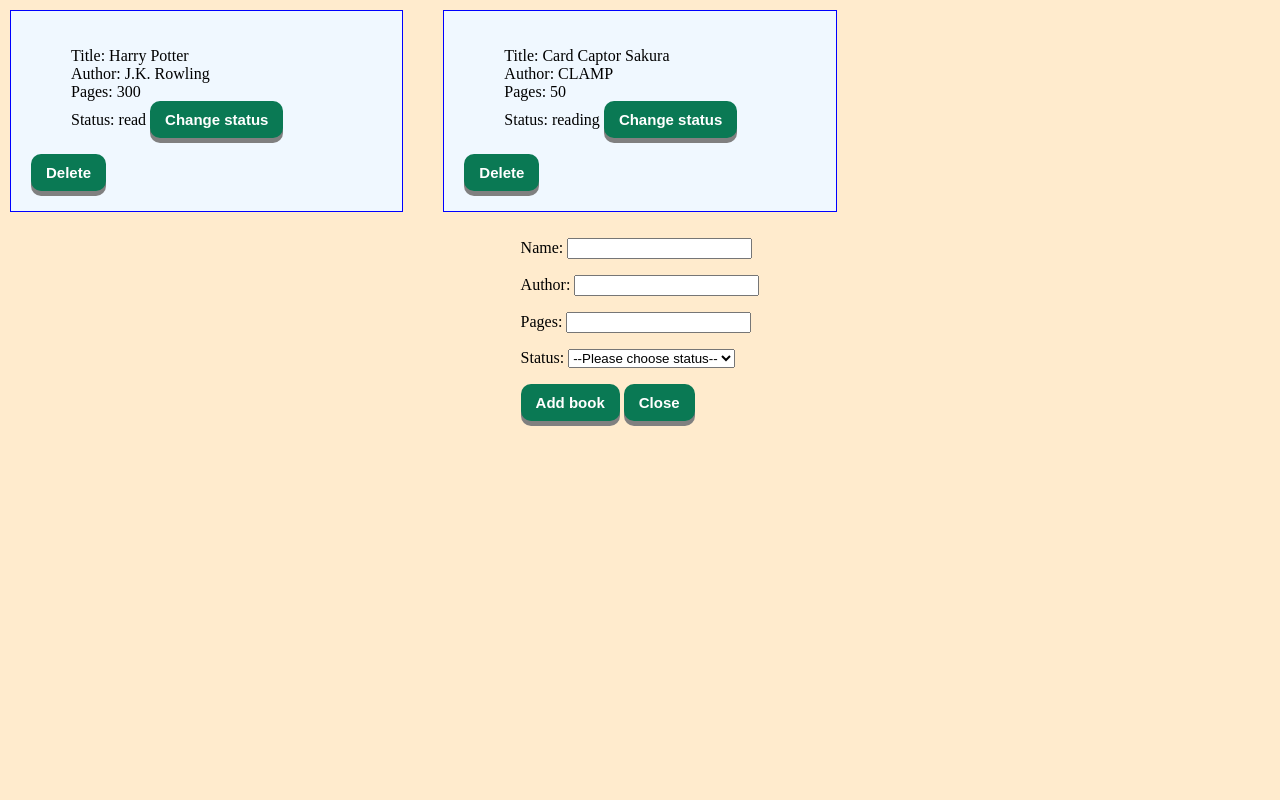
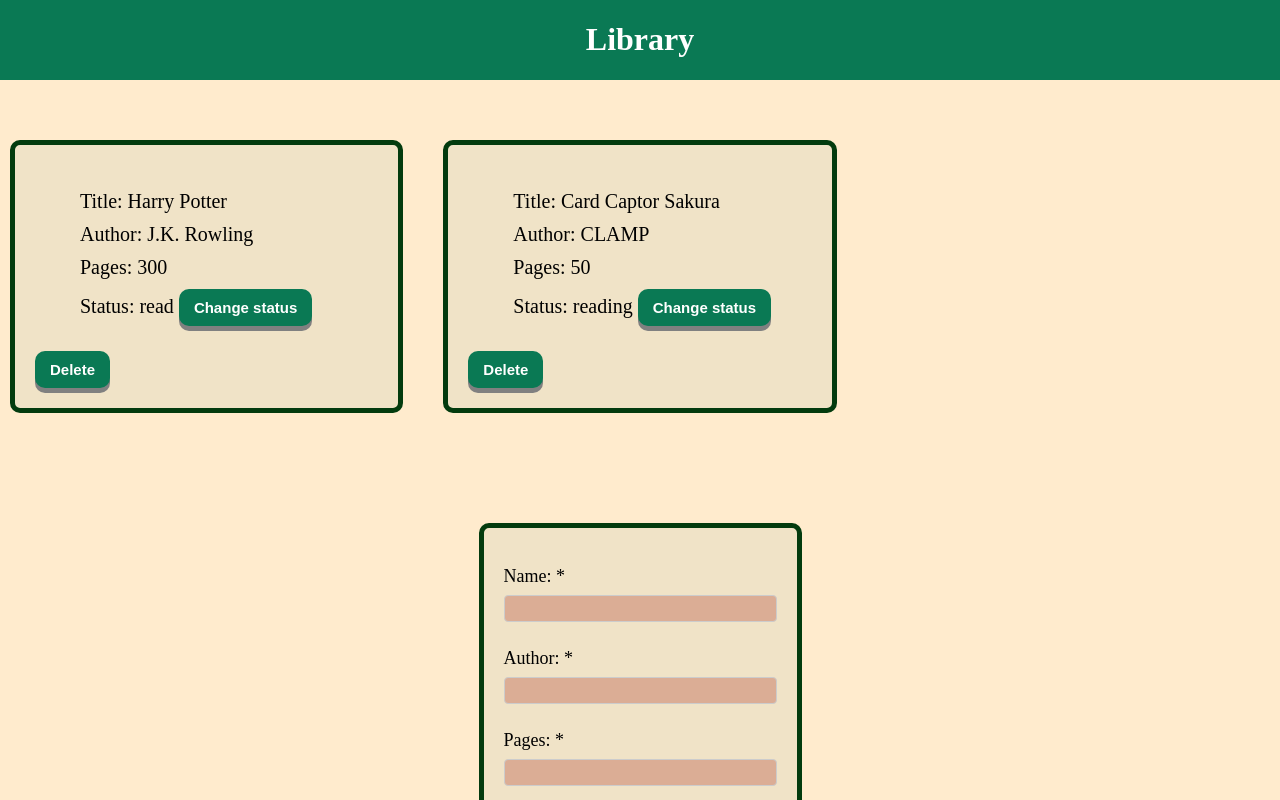
Before and after one commit to BlairKirara/js-library-odin, a plain HTML site: page index.html in a window 1280 px wide. Both pictures are taken after a click on the button "Open Form". Shown: the top 800 px of the page. Drawn offline with Linux system fonts and the light colour scheme.

Commit message:
Change form styling

```diff
--- a/css/styles.css
+++ b/css/styles.css
@@ -22,11 +22,17 @@ ul {
     list-style-type: none;
 }
 
+li {
+    padding: 5px;
+}
+
 #grid-container>div {
-    border: 1px solid blue;
-    background-color: aliceblue;
+    border: 5px solid rgb(3, 59, 14);
+    border-radius: 10px;
+    background-color: rgb(240, 227, 199);
     padding: 20px;
     margin: 10px;
+    font-size: 20px;
 }
 
 button {
@@ -57,4 +63,51 @@ button:active {
 .addBookContainer {
     display: flex;
     justify-content: center;
+    align-items: center;
+    padding: 50px;
 }
+
+#flex-container {
+    display: flex;
+    flex-direction: column;
+    height: 100vh;
+    justify-content: space-between;
+    gap: 50px;
+}
+
+#title {
+    text-align: center;
+    background-color: #0a7954;
+    color: white;
+}
+
+input,
+select {
+    width: 100%;
+    padding: 5px 10px;
+    display: inline-block;
+    box-sizing: border-box;
+    border-radius: 4px;
+    border: 1px solid #ccc;
+    margin: 8px 0;
+}
+
+
+
+input:invalid,
+select:invalid {
+    background-color: #dbad95;
+}
+
+input:valid,
+select:valid {
+    background-color: #95db9e;
+}
+
+#bookForm {
+    background-color: rgb(240, 227, 199);
+    border: 5px solid rgb(3, 59, 14);
+    padding: 20px;
+    border-radius: 10px;
+    font-size: 18px;
+}
--- a/index.html
+++ b/index.html
@@ -9,6 +9,10 @@
 </head>
 
 <body>
+    <div id="flex-container">
+        <div id="title">
+            <h1>Library</h1>
+        </div>
         <div id="grid-container">
 
         </div>
@@ -17,19 +21,19 @@
             <div class="form-popup" id="bookForm">
                 <form action="#" id="myForm" name="myForm">
                     <p>
-                    <label for="name">Name: </label>
+                        <label for="name">Name: *</label>
                         <input id="name" name="name" type="text" required>
                     </p>
                     <p>
-                    <label for="author">Author: </label>
+                        <label for="author">Author: *</label>
                         <input id="author" name="author" type="text" required>
                     </p>
                     <p>
-                    <label for="pages">Pages: </label>
+                        <label for="pages">Pages: *</label>
                         <input id="pages" name="pages" type="number" required>
                     </p>
                     <p>
-                    <label for="status">Status: </label>
+                        <label for="status">Status: *</label>
                         <select id="status" required>
                             <option value="">--Please choose status--</option>
                             <option value="read">read</option>
@@ -44,6 +48,8 @@
                 </form>
             </div>
         </div>
+
+    </div>
     <script src="scripts/main.js"></script>
 </body>
 
```
Lines whose indentation alone changed are shown as unchanged.
